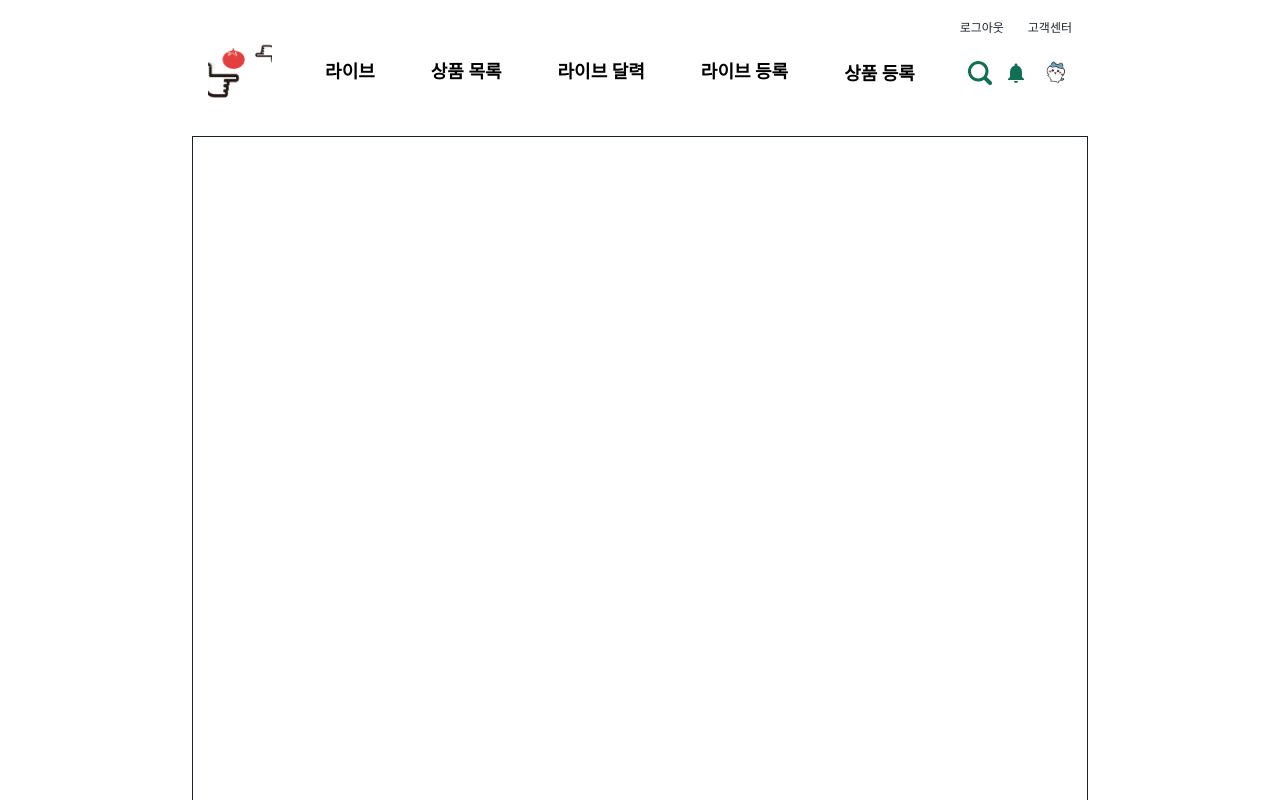
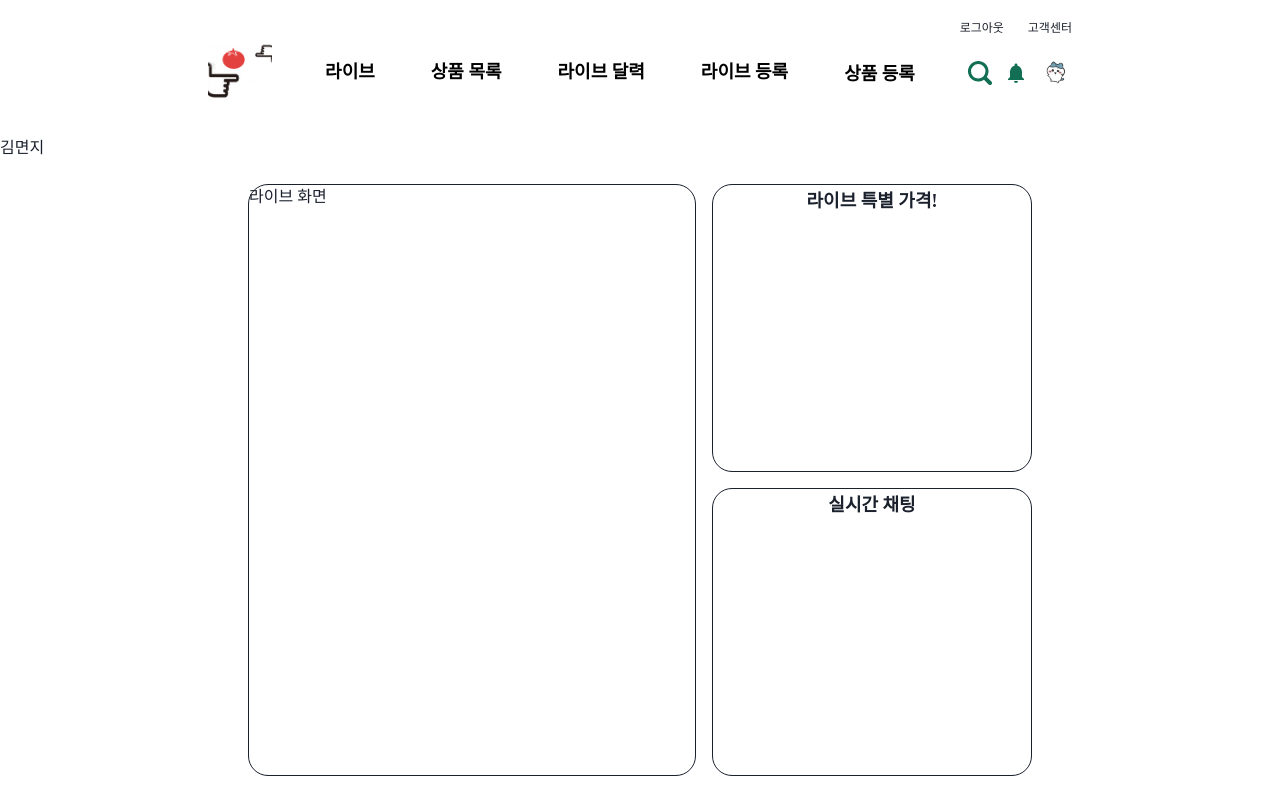
Before and after one commit to YangSSo51/the-cool-tomato, a React (Vite) app in the folder vite-project/: page /v1/live/1 in a window 1280 px wide. Shown: the top 800 px of the page. Built offline with nearby package versions, Linux system fonts and the light colour scheme; a web font is replaced by a local one.

Commit message:
Feat: LiveForm.. But Now I commit this

```diff
--- /dev/null
+++ b/vite-project/src/components/live/BuyerChat.tsx
@@ -0,0 +1,11 @@
+import { Center, Text } from "@chakra-ui/react"
+
+export default function BuyerChat() {
+    return (
+        <>
+            <Center p={"3px"}>
+                <Text as={'b'} fontSize={'lg'}>실시간 채팅</Text>
+            </Center>
+        </>
+    )
+}
--- /dev/null
+++ b/vite-project/src/components/live/BuyerItem.tsx
@@ -0,0 +1,14 @@
+import { Center, Text } from '@chakra-ui/react'
+import dummy from '../../components/item/dummylist/dummy'
+
+export default function BuyerItem() {
+    const data = dummy
+
+    return (
+        <>
+            <Center p={"3px"}>
+                <Text as={'b'} fontSize={'lg'}>라이브 특별 가격!</Text>
+            </Center>
+        </>
+    )
+}
--- a/vite-project/src/pages/BuyerLive.tsx
+++ b/vite-project/src/pages/BuyerLive.tsx
@@ -1,9 +1,26 @@
 import { Box, Flex } from '@chakra-ui/react'
+
+import BuyerItem from '../components/live/BuyerItem'
+import BuyerChat from '../components/live/BuyerChat'
 
 export default function BuyerLive() {
     return (
-        <Flex justify={"center"}>
-        <Box w={"70%"} border={"1px"} h={"100vh "}></Box>
-        </Flex>
+        <>
+        <Box>김면지</Box>
+            <Flex direction={"row"} justify={"center"} h={"80vh"} p={"1.5rem"}>
+                <Box border={"1px"} w={'md'} borderWidth={"1px"} borderRadius={"20px"}>
+                    라이브 화면
+                </Box>
+                <Flex direction={"column"} ml={"1rem"}>
+                    <Box border={"1px"} w={'xs'} borderWidth={"1px"} h={"50%"} borderRadius={"20px"}>
+                    <BuyerItem></BuyerItem>
+                </Box>
+                    <Box border={"1px"} w={'xs'} borderWidth={"1px"} h={"50%"} borderRadius={"20px"} mt={"1rem"}>
+                        <BuyerChat></BuyerChat>
+                    </Box>
+                    </Flex>
+
+            </Flex>
+        </>
     )
 }
--- a/vite-project/src/pages/LiveAddForm.tsx
+++ b/vite-project/src/pages/LiveAddForm.tsx
@@ -66,11 +66,13 @@ export default function LiveAddForm() {
                     </Box>
                     <Box p={"3rem"}>
                         <Box
-                            h={"50vh"}
+                            minHeight={"initial"}
+                            maxH={"80vh"}
                             borderWidth={"4px"}
                             borderRadius={"30px"}
                         >
-                            <Center maxH={"50vh"}>
+                            {/* 나머지는 페이지네이션으로 넘겨라! */}
+                            <Center maxH={"100%"}>
                                 {isSelected ? <AddGoods /> : <LiveItemAdd />}
                             </Center>
                         </Box>
```
